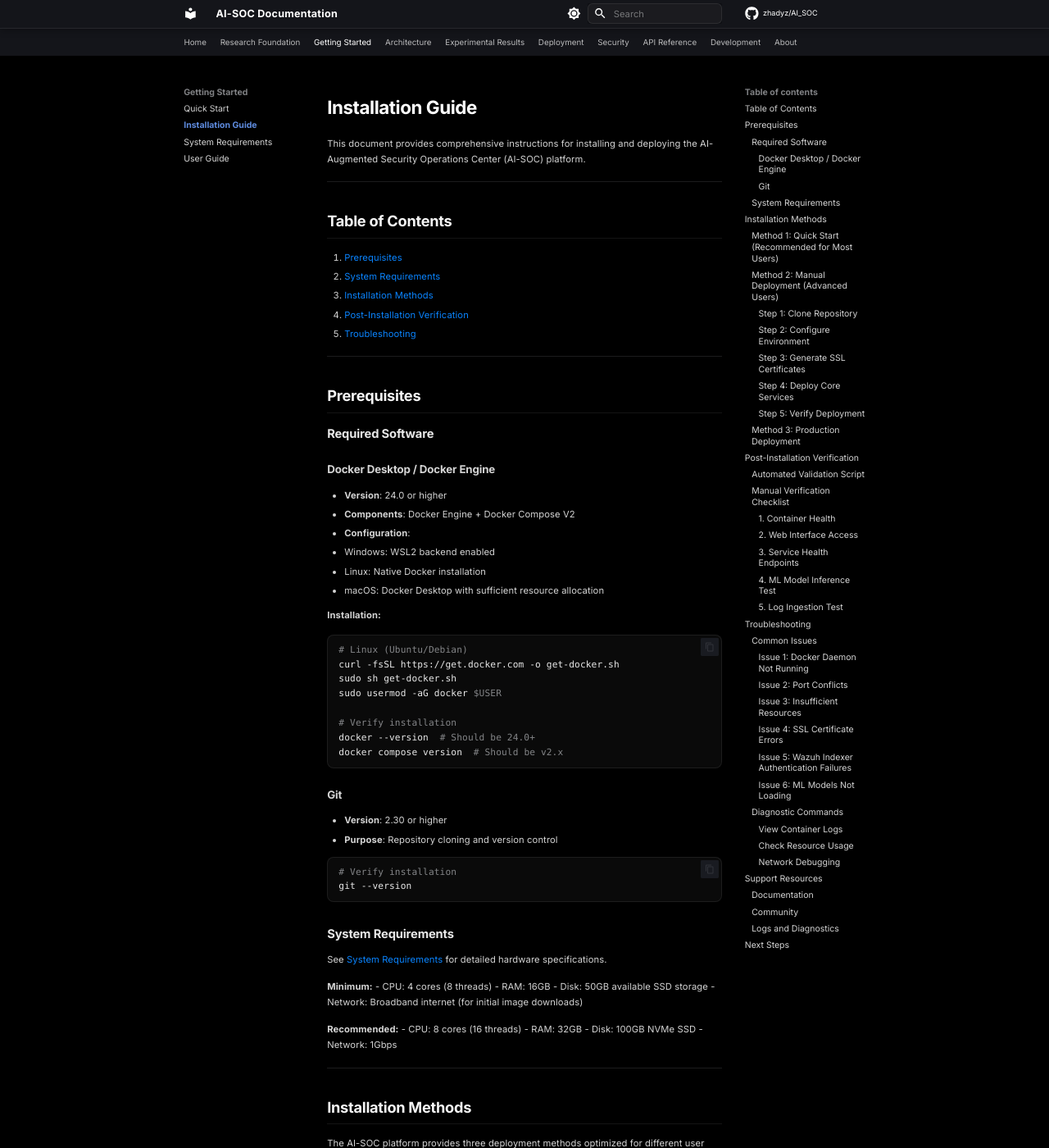
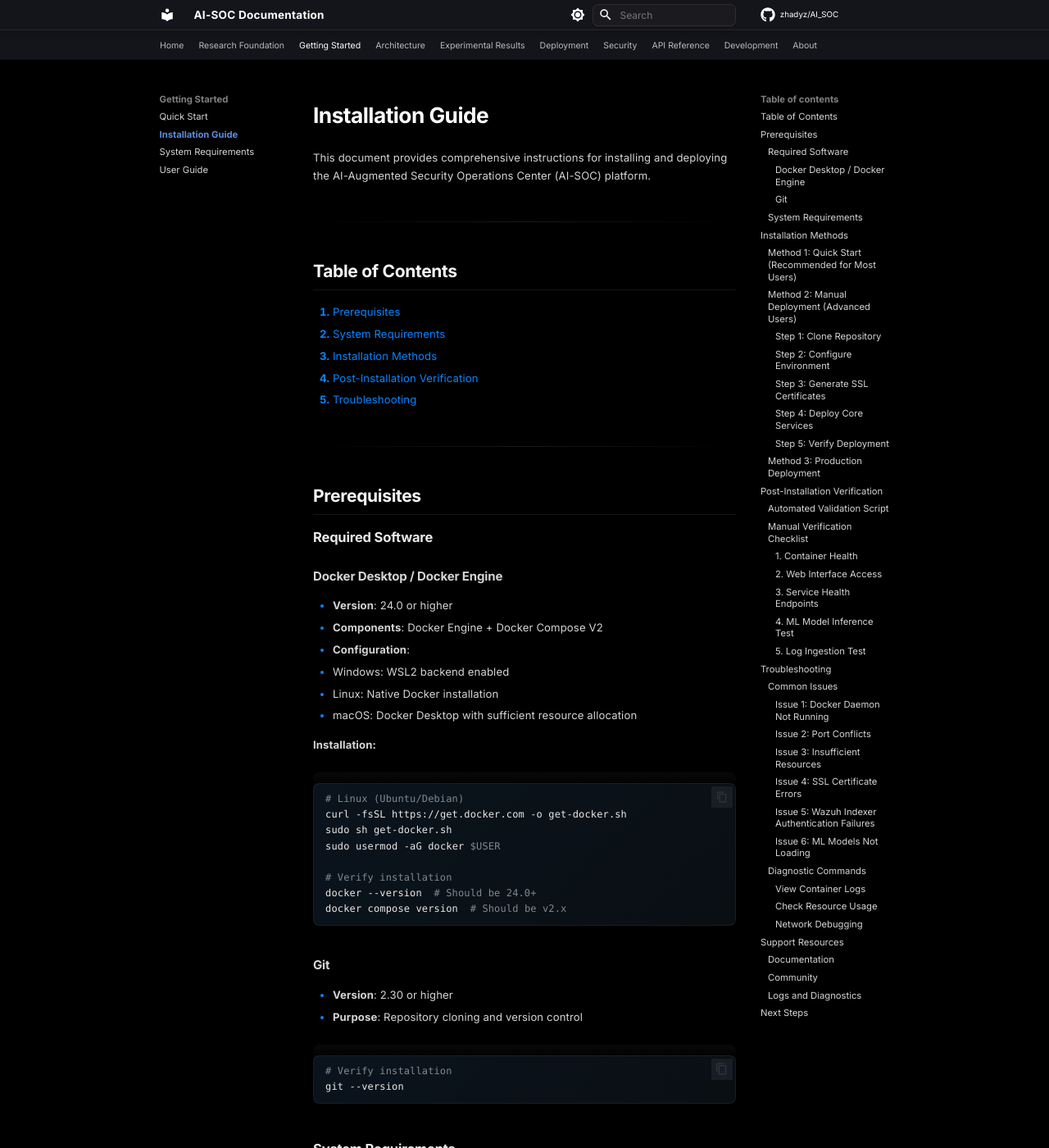
Before and after one commit to zhadyz/AI_SOC, an MkDocs documentation site: the page built from docs/getting-started/installation.md, in a window 1280 px wide and 1400 px high. Shown: the whole window at 82% size. Built offline with MkDocs 1.6.1 and Material for MkDocs 9.7.7, drawn with Linux system fonts in a browser that asks for light colours; some web fonts are replaced; comment, search, counter and statistics services are not loaded.

Commit message:
Design: Surgical Refinements & Next-Level Presentation
Font Size Adjustment (Slightly Bigger):
- Base: 0.875rem (15px) - perfect balance
- H1: 1.75rem (refined but readable)
- H2-H4: Proportionally adjusted
- All text: slightly bigger for comfort

Surgical Page-Specific Refinements:

Hero Page Enhancements:
- Gradient text effect on main h1 (white to gray)
- Larger, lighter subtitle styling
- Premium first impression

API Reference Pages:
- Left border accent with blue gradient background
- Technical documentation emphasis
- Professional developer-focused aesthetic

Enhanced Components:
- Code blocks: subtle header gradient bar
- Tables: gradient backgrounds, hover effects
- Inline code: gradient blue background with shadow
- Lists: Blue markers, nested list indentation with border
- HR dividers: elegant gradient lines

Visual Hierarchy:
- Table hover states (blue highlight)
- First column in tables: emphasized (key-value pairs)
- Definition lists: blue left border
- Footer metadata: subtle, smaller, top-bordered

Context-Aware Styling:
- Deployment pages: blue left border on code blocks
- Security pages: orange-emphasized h2 headings
- Research pages: justified text, hyphenation
- Performance metrics: highlighted percentages/stats

Premium Details:
- Admonition color coding (note/warning/danger/success)
- Architecture diagrams: optimized monospace
- Smooth transitions on interactive elements
- Gradient overlays for depth

Result: Next-level presentation with surgical precision
Each page type optimized for its specific purpose
Professional, sophisticated, Apple-inspired detail

🤖 Generated with Claude Code
Co-Authored-By: Claude <noreply@anthropic.com>

```diff
--- a/docs/stylesheets/custom.css
+++ b/docs/stylesheets/custom.css
@@ -2,13 +2,13 @@
 /* Inspired by Apple's refined aesthetic */
 
 :root {
-  /* Refined Typography Scale - Elegant & Compact */
-  --md-text-font-size: 0.8rem;
-  --md-typeset-h1-font-size: 1.6rem;
-  --md-typeset-h2-font-size: 1.3rem;
-  --md-typeset-h3-font-size: 1.05rem;
-  --md-typeset-h4-font-size: 0.95rem;
-  --md-typeset-h5-font-size: 0.85rem;
+  /* Refined Typography Scale - Elegant & Balanced */
+  --md-text-font-size: 0.875rem;
+  --md-typeset-h1-font-size: 1.75rem;
+  --md-typeset-h2-font-size: 1.4rem;
+  --md-typeset-h3-font-size: 1.1rem;
+  --md-typeset-h4-font-size: 1.0rem;
+  --md-typeset-h5-font-size: 0.9rem;
 
   /* Premium spacing */
   --md-typeset-line-height: 1.7;
@@ -71,18 +71,18 @@
   color: var(--md-typeset-color);
 }
 
-/* Force smaller base font throughout */
+/* Balanced base font throughout */
 html {
-  font-size: 14px !important;
+  font-size: 15px !important;
 }
 
 .md-content {
-  font-size: 0.8rem !important;
+  font-size: 0.875rem !important;
 }
 
 /* Elegant Headings - Force Override */
 .md-typeset h1 {
-  font-size: 1.6rem !important;
+  font-size: 1.75rem !important;
   font-weight: 600;
   letter-spacing: -0.02em;
   margin-top: 0;
@@ -91,7 +91,7 @@ html {
 }
 
 .md-typeset h2 {
-  font-size: 1.3rem !important;
+  font-size: 1.4rem !important;
   font-weight: 600;
   letter-spacing: -0.015em;
   margin-top: 2.5rem;
@@ -102,7 +102,7 @@ html {
 }
 
 .md-typeset h3 {
-  font-size: 1.05rem !important;
+  font-size: 1.1rem !important;
   font-weight: 600;
   letter-spacing: -0.01em;
   margin-top: 2rem;
@@ -111,7 +111,7 @@ html {
 }
 
 .md-typeset h4 {
-  font-size: 0.95rem !important;
+  font-size: 1.0rem !important;
   font-weight: 600;
   margin-top: 1.5rem;
   margin-bottom: 0.6rem;
@@ -121,7 +121,7 @@ html {
 /* Refined Paragraphs - Force Override */
 .md-typeset p {
   margin-bottom: 1rem;
-  font-size: 0.8rem !important;
+  font-size: 0.875rem !important;
   line-height: 1.7;
   font-weight: 400;
 }
@@ -131,11 +131,11 @@ html {
   color: #333333;
 }
 
-/* Force smaller text in all content */
+/* Balanced text in all content */
 .md-typeset li,
 .md-typeset td,
 .md-typeset th {
-  font-size: 0.8rem !important;
+  font-size: 0.875rem !important;
 }
 
 /* Elegant Code Blocks */
@@ -347,3 +347,207 @@ html {
 *:not(a):not(button) {
   transition-property: color, background-color, border-color;
 }
+
+/* ========================================
+   SURGICAL PAGE-SPECIFIC REFINEMENTS
+   ======================================== */
+
+/* Home Page - Hero Layout */
+article[data-md-component="content"] h1:first-of-type {
+  font-size: 2.25rem !important;
+  font-weight: 700;
+  background: linear-gradient(135deg, #ffffff 0%, #a0a0a0 100%);
+  -webkit-background-clip: text;
+  -webkit-text-fill-color: transparent;
+  background-clip: text;
+  margin-bottom: 1rem;
+}
+
+article[data-md-component="content"] h1:first-of-type + p {
+  font-size: 1.05rem !important;
+  color: #b8b8b8;
+  margin-bottom: 2.5rem;
+  font-weight: 300;
+  line-height: 1.8;
+}
+
+/* API Reference Pages - Technical Documentation */
+article h1:contains("API"),
+article h1:contains("Reference") {
+  border-left: 4px solid #0a84ff;
+  padding-left: 1rem;
+  background: linear-gradient(90deg, rgba(10, 132, 255, 0.08) 0%, transparent 100%);
+  padding: 1rem 0 1rem 1rem;
+  border-radius: 0 4px 4px 0;
+}
+
+/* Code Blocks - Enhanced Presentation */
+.md-typeset .highlight {
+  position: relative;
+  border-radius: 8px;
+  overflow: hidden;
+  margin: 1.5rem 0;
+}
+
+.md-typeset .highlight::before {
+  content: '';
+  position: absolute;
+  top: 0;
+  left: 0;
+  right: 0;
+  height: 32px;
+  background: linear-gradient(180deg, rgba(255,255,255,0.03) 0%, transparent 100%);
+  border-bottom: 1px solid rgba(255,255,255,0.05);
+  pointer-events: none;
+}
+
+/* Tables - Premium Data Display */
+.md-typeset table:not([class]) {
+  margin: 2rem 0;
+  background: linear-gradient(135deg, rgba(10, 132, 255, 0.02) 0%, transparent 100%);
+}
+
+.md-typeset table:not([class]) thead {
+  background: linear-gradient(180deg, rgba(255,255,255,0.05) 0%, rgba(255,255,255,0.02) 100%);
+}
+
+.md-typeset table:not([class]) tbody tr:hover {
+  background-color: rgba(10, 132, 255, 0.05);
+  transition: background-color 0.2s ease;
+}
+
+/* Performance Metrics - Highlight Key Stats */
+.md-typeset strong:contains("%"),
+.md-typeset strong:contains("ms"),
+.md-typeset strong:contains("GB"),
+.md-typeset strong:contains("accuracy") {
+  color: #0a84ff;
+  font-weight: 700;
+  padding: 0.1rem 0.3rem;
+  background: rgba(10, 132, 255, 0.1);
+  border-radius: 3px;
+}
+
+/* Section Dividers - Visual Hierarchy */
+.md-typeset hr {
+  border: none;
+  height: 1px;
+  background: linear-gradient(90deg, transparent 0%, rgba(255,255,255,0.1) 50%, transparent 100%);
+  margin: 3rem 0;
+}
+
+/* Inline Code - Refined Presentation */
+.md-typeset code {
+  background: linear-gradient(135deg, rgba(10, 132, 255, 0.08) 0%, rgba(10, 132, 255, 0.04) 100%);
+  border: 1px solid rgba(10, 132, 255, 0.15);
+  box-shadow: 0 1px 2px rgba(0,0,0,0.1);
+}
+
+/* Lists - Enhanced Visual Structure */
+.md-typeset ul li::marker {
+  color: #0a84ff;
+}
+
+.md-typeset ol li::marker {
+  color: #0a84ff;
+  font-weight: 600;
+}
+
+.md-typeset ul ul,
+.md-typeset ol ul,
+.md-typeset ul ol,
+.md-typeset ol ol {
+  margin-top: 0.5rem;
+  padding-left: 1.5rem;
+  border-left: 1px solid rgba(255,255,255,0.08);
+}
+
+/* Architecture Diagrams - Code Block Enhancements */
+.md-typeset pre code:contains("┌"),
+.md-typeset pre code:contains("└"),
+.md-typeset pre code:contains("├"),
+.md-typeset pre code:contains("│") {
+  font-family: 'Courier New', monospace;
+  line-height: 1.4;
+}
+
+/* Key-Value Pairs in Tables */
+.md-typeset table:not([class]) td:first-child {
+  font-weight: 500;
+  color: #c8c8c8;
+}
+
+.md-typeset table:not([class]) td:first-child code {
+  font-weight: 600;
+  color: #0a84ff;
+}
+
+/* Note/Warning Callouts - Refined Admonitions */
+.md-typeset .admonition.note {
+  border-left-color: #0a84ff;
+}
+
+.md-typeset .admonition.warning {
+  border-left-color: #ff9500;
+  background-color: rgba(255, 149, 0, 0.05);
+}
+
+.md-typeset .admonition.danger {
+  border-left-color: #ff3b30;
+  background-color: rgba(255, 59, 48, 0.05);
+}
+
+.md-typeset .admonition.success {
+  border-left-color: #34c759;
+  background-color: rgba(52, 199, 89, 0.05);
+}
+
+/* Experimental Results - Highlight Metrics */
+article[data-md-component="content"]:has(h1:contains("Performance")),
+article[data-md-component="content"]:has(h1:contains("Results")) {
+  counter-reset: metric-counter;
+}
+
+/* Definition Lists - Enhanced Formatting */
+.md-typeset dl dt {
+  font-weight: 600;
+  color: #e8e8e8;
+  margin-top: 1rem;
+}
+
+.md-typeset dl dd {
+  margin-left: 1.5rem;
+  padding-left: 1rem;
+  border-left: 2px solid rgba(10, 132, 255, 0.3);
+  color: #c8c8c8;
+}
+
+/* Deployment Section - Command Highlighting */
+article h1:contains("Deployment") ~ * pre,
+article h1:contains("Docker") ~ * pre {
+  border-left: 3px solid #0a84ff;
+}
+
+/* Security Section - Visual Emphasis */
+article h1:contains("Security") ~ h2,
+article h1:contains("Hardening") ~ h2 {
+  color: #ff9500;
+}
+
+/* Research Papers - Academic Styling */
+article h1:contains("Survey") ~ *,
+article h1:contains("Research") ~ * {
+  text-align: justify;
+  hyphens: auto;
+}
+
+/* Footer Metadata - Refined Presentation */
+.md-typeset p:has(strong:contains("Version")),
+.md-typeset p:has(strong:contains("Updated")),
+.md-typeset p:has(strong:contains("Maintained")) {
+  font-size: 0.75rem;
+  color: #808080;
+  border-top: 1px solid rgba(255,255,255,0.08);
+  padding-top: 1.5rem;
+  margin-top: 3rem;
+}
```
